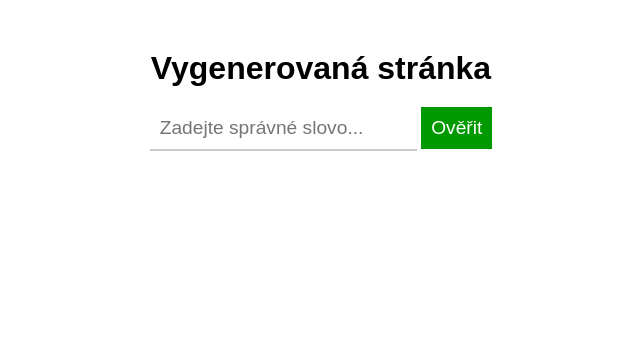
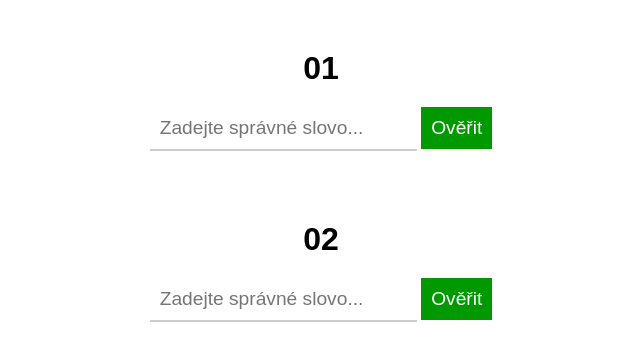
Before and after one commit to Pilif007/Ov-ova-, a plain HTML site: page index.html in a window 1280 px wide. Shown: the whole page, without its empty margins (319-959 px from the left). Drawn offline with Linux system fonts and the light colour scheme.

Commit message:
Update index.html

```diff
--- a/index.html
+++ b/index.html
@@ -2,7 +2,7 @@
 <html>
 <head>
 	<meta charset="UTF-8">
-	<title>Testovací stránka</title>
+	<title>01</title>
 	<style>
 		body {
 			font-family: Arial, sans-serif;
@@ -41,7 +41,7 @@
 	</style>
 </head>
 <body>
-	<h1>Vygenerovaná stránka</h1>
+	<h1>01</h1>
 	<input type="text" id="input" placeholder="Zadejte správné slovo...">
 	<button onclick="check()">Ověřit</button>
 	<div id="result"></div>
@@ -58,5 +58,23 @@
 			}
 		}
 	</script>
+
+	<h1>02</h1>
+	<input type="text" id="input" placeholder="Zadejte správné slovo...">
+	<button onclick="check()">Ověřit</button>
+	<div id="result"></div>
+
+	<script>
+		function check() {
+			var input = document.getElementById("input").value;
+			if (input.toLowerCase() === "dresscode") {
+				document.getElementById("result").innerHTML = "Správně!";
+				document.getElementById("result").className = "success";
+			} else {
+				document.getElementById("result").innerHTML = "Špatně!";
+				document.getElementById("result").className = "failure";
+			}
+		}
+	</script>
 </body>
 </html>
```
